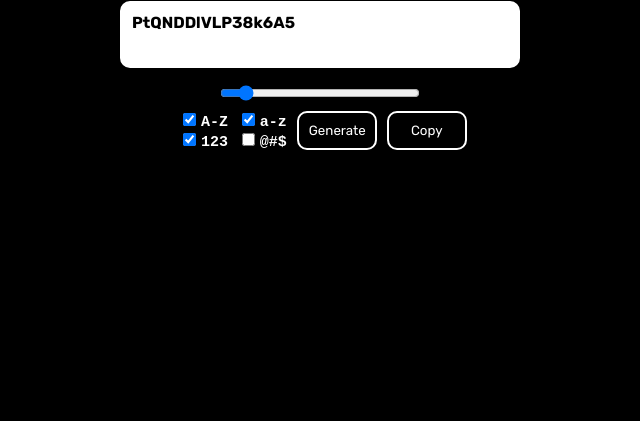
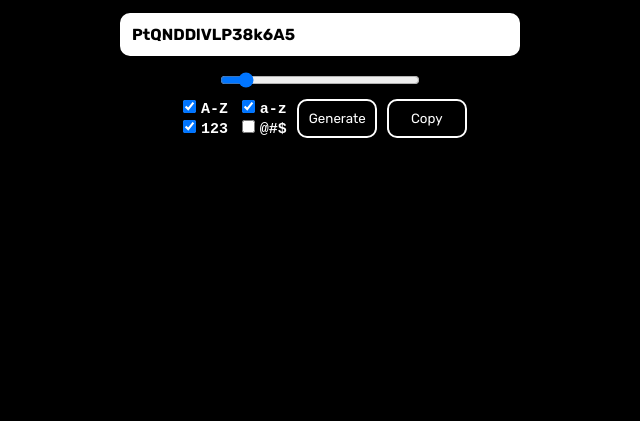
Before and after one commit to realBruno/guesswhat, a website: page index.html in a window 1280 px wide. Shown: the part 379-800 px from the top of the page, without its empty margins (320-960 px from the left). Drawn offline with nearby package versions, Linux system fonts and the light colour scheme.

Commit message:
Fix textarea not adapting to content

```diff
--- a/style.css
+++ b/style.css
@@ -76,7 +76,7 @@ h1
     display: flex;
     flex-direction: column;
     align-items: center;
-    height: 9.375rem;
+    /* height: 9.375rem; */
 }
 
 textarea
@@ -92,15 +92,6 @@ textarea
     border:2px solid white;
     border-radius: 0.625rem;
     field-sizing: content;
-    /* background: linear-gradient(to right,
-            #fc72ff, #8f68ff, #487bff,
-            #8f68ff, #fc72ff);
-    background-size: 200%;
-    background-clip: text;
-    -webkit-background-clip: text;
-    -webkit-text-fill-color: transparent;
-    animation: animate-gradient 2.5s linear infinite; */
-    height: 200px;
 }
 
 #range_input
@@ -117,7 +108,7 @@ textarea
     display: flex;
     justify-content: center;
     align-items: center;
-    height: 100%;
+    /* height: 100%; */
 }
 
 button
@@ -150,7 +141,7 @@ button
     width: 25rem;
     justify-content: center;
     margin-top: 0.625rem;
-    height: 100%;
+    /* height: 100%; */
 }
 
 #uppercase, #lowercase, #numbers, #special
@@ -168,7 +159,7 @@ button
 
 #checkboxes
 {
-    height: 100%;
+    /* height: 100%; */
     display: flex;
     flex-direction: column;
     justify-content: center;
```
